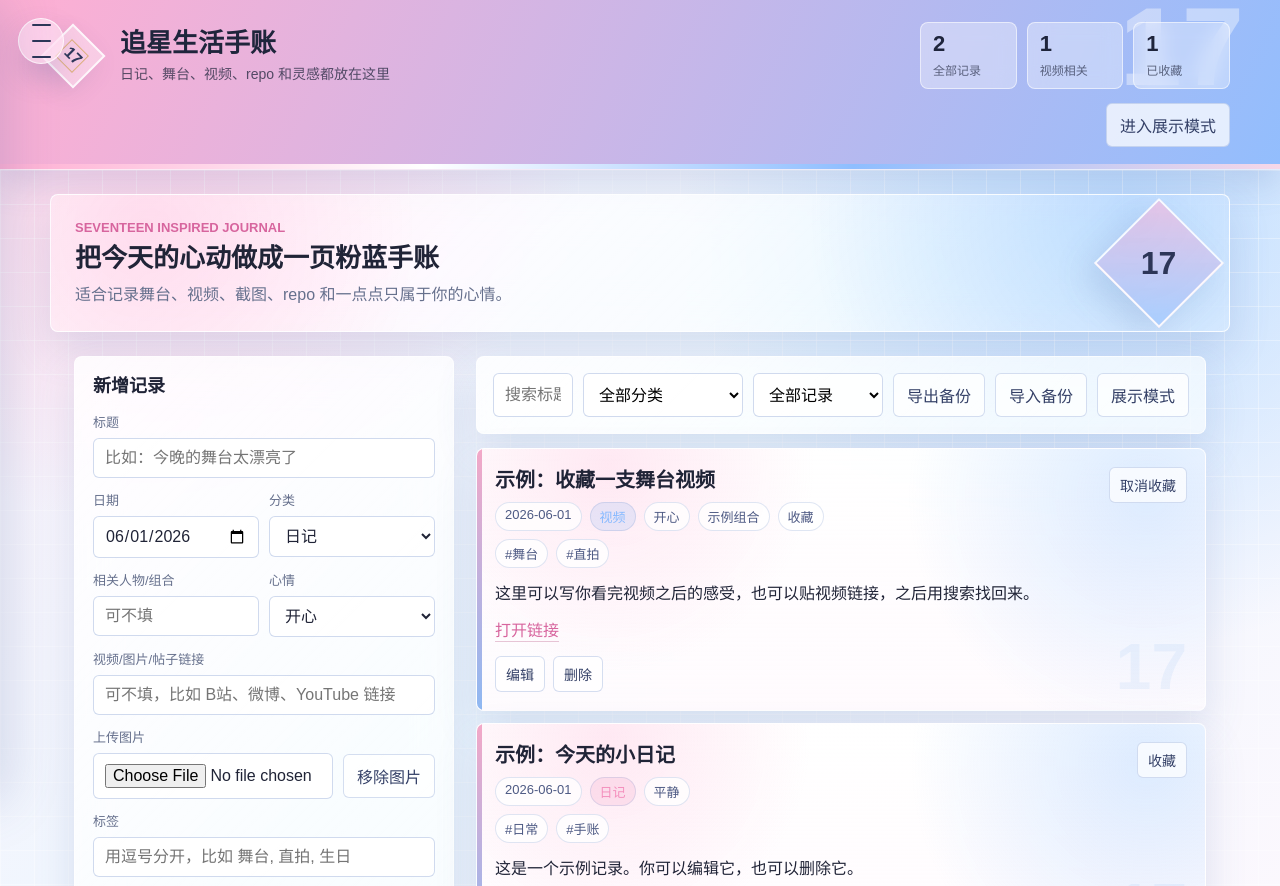
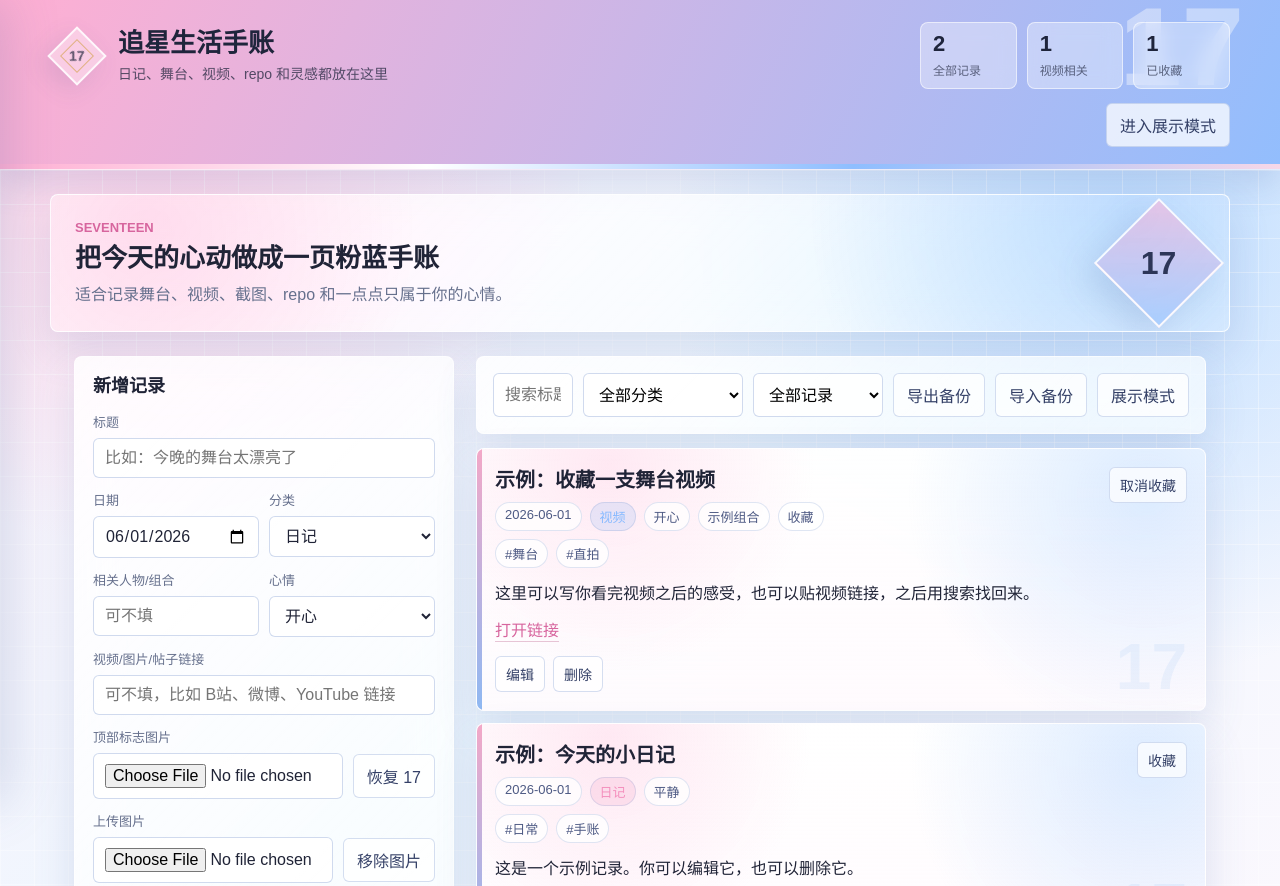
Before and after one commit to annyiachew-cmd/star-life-journal, a plain HTML site: page index.html in a window 1280 px wide. Shown: the top 886 px of the page. Drawn offline with Linux system fonts and the light colour scheme.

Commit message:
Add files via upload

```diff
--- a/index.html
+++ b/index.html
@@ -59,38 +59,6 @@
       background-size: 34px 34px;
     }
 
-    .menu-toggle {
-      position: absolute;
-      z-index: 4;
-      left: 18px;
-      top: 18px;
-      width: 46px;
-      height: 46px;
-      display: grid;
-      place-items: center;
-      border-radius: 50%;
-      background: rgba(255, 255, 255, 0.44);
-      border: 1px solid rgba(255, 255, 255, 0.76);
-      color: #2d3658;
-      box-shadow: 0 14px 30px rgba(74, 99, 159, 0.18);
-      backdrop-filter: blur(18px) saturate(150%);
-    }
-
-    .menu-toggle span,
-    .menu-toggle::before,
-    .menu-toggle::after {
-      content: "";
-      width: 19px;
-      height: 2px;
-      border-radius: 99px;
-      background: currentColor;
-      display: block;
-    }
-
-    .menu-toggle span {
-      margin: 5px 0;
-    }
-
     .drawer-backdrop {
       position: fixed;
       inset: 0;
@@ -271,20 +239,23 @@
 
     .brand {
       position: relative;
-      padding-left: 70px;
+      display: grid;
+      grid-template-columns: 54px 1fr;
+      align-items: center;
+      column-gap: 14px;
+    }
+
+    .brand-text {
       display: flex;
       flex-direction: column;
       gap: 4px;
     }
 
-    .brand::before {
-      content: "17";
-      position: absolute;
-      left: 0;
-      top: 50%;
+    .brand-mark {
       width: 42px;
       height: 42px;
-      transform: translateY(-50%) rotate(45deg);
+      margin-left: 6px;
+      transform: rotate(45deg);
       display: grid;
       place-items: center;
       border: 2px solid rgba(255, 255, 255, 0.82);
@@ -292,18 +263,37 @@
       color: #2d3658;
       font-weight: 700;
       box-shadow: 0 10px 24px rgba(76, 88, 145, 0.14);
-    }
-
-    .brand::after {
+      overflow: hidden;
+      position: relative;
+    }
+
+    .brand-mark::after {
       content: "";
       position: absolute;
-      left: 10px;
-      top: 50%;
       width: 22px;
       height: 22px;
-      transform: translateY(-50%) rotate(45deg);
       border: 1px solid rgba(214, 168, 95, 0.76);
       pointer-events: none;
+    }
+
+    .brand-mark span,
+    .brand-mark img {
+      transform: rotate(-45deg);
+    }
+
+    .brand-mark img {
+      width: 76px;
+      height: 76px;
+      object-fit: cover;
+      display: none;
+    }
+
+    .brand-mark.has-image span {
+      display: none;
+    }
+
+    .brand-mark.has-image img {
+      display: block;
     }
 
     .brand h1 {
@@ -733,6 +723,7 @@
     }
 
     .display-mode .editor,
+    .display-mode .toolbar,
     .display-mode .entry-actions {
       display: none;
     }
@@ -740,15 +731,6 @@
     .display-mode .layout {
       grid-template-columns: 1fr;
       max-width: 1040px;
-    }
-
-    .display-mode .toolbar {
-      grid-template-columns: 1fr 150px 130px auto;
-    }
-
-    .display-mode .toolbar .backup-control,
-    .display-mode .toolbar input[type="file"] {
-      display: none;
     }
 
     .display-mode .entries {
@@ -835,11 +817,16 @@
 
   <div class="app">
     <header class="topbar">
-      <button class="menu-toggle" onclick="openDrawer()" aria-label="打开分类菜单"><span></span></button>
       <div class="topbar-inner">
         <div class="brand">
-          <h1>追星生活手账</h1>
-          <span>日记、舞台、视频、repo 和灵感都放在这里</span>
+          <button class="brand-mark" id="brandMark" onclick="openDrawer()" aria-label="打开分类菜单">
+            <span>17</span>
+            <img id="brandMarkImg" alt="自定义标志图片">
+          </button>
+          <div class="brand-text">
+            <h1>追星生活手账</h1>
+            <span>日记、舞台、视频、repo 和灵感都放在这里</span>
+          </div>
         </div>
 
         <div class="stats">
@@ -864,9 +851,9 @@
 
     <section class="showcase-hero">
       <div class="showcase-copy">
-        <span>SEVENTEEN INSPIRED JOURNAL</span>
-        <h2>把今天的心动做成一页粉蓝手账</h2>
-        <p>适合记录舞台、视频、截图、repo 和一点点只属于你的心情。</p>
+        <span id="quoteSource">SEVENTEEN</span>
+        <h2 id="quoteText">把今天的心动做成一页粉蓝手账</h2>
+        <p id="quoteSubtext">适合记录舞台、视频、截图、repo 和一点点只属于你的心情。</p>
       </div>
       <div class="showcase-mark"><span>17</span></div>
     </section>
@@ -921,6 +908,14 @@
         <div class="field">
           <label for="link">视频/图片/帖子链接</label>
           <input id="link" placeholder="可不填，比如 B站、微博、YouTube 链接">
+        </div>
+
+        <div class="field">
+          <label for="brandImageFile">顶部标志图片</label>
+          <div class="image-tools">
+            <input id="brandImageFile" type="file" accept="image/*" onchange="handleBrandImageUpload(event)">
+            <button class="secondary-btn" type="button" onclick="removeBrandImage()">恢复 17</button>
+          </div>
         </div>
 
         <div class="field">
@@ -979,11 +974,41 @@
 
   <script>
     const storageKey = "starLifeJournalEntries";
+    const brandImageKey = "starLifeJournalBrandImage";
+    const maxUploadSize = 1024 * 1024 * 30;
     let entries = JSON.parse(localStorage.getItem(storageKey) || "[]");
     let editingId = null;
     let currentImageData = "";
     let currentImageTone = null;
     let displayMode = false;
+
+    const quotes = [
+      {
+        member: "SEVENTEEN",
+        text: "把今天的心动做成一页粉蓝手账",
+        subtext: "适合记录舞台、视频、截图、repo 和一点点只属于你的心情。"
+      },
+      {
+        member: "SEVENTEEN",
+        text: "今天也把喜欢认真收藏起来",
+        subtext: "把小片段、小截图、小心情都留在这里。"
+      },
+      {
+        member: "SEVENTEEN",
+        text: "这一刻值得被好好记录",
+        subtext: "舞台、物料、日记和灵感都可以慢慢整理。"
+      },
+      {
+        member: "SEVENTEEN",
+        text: "给喜欢的瞬间留一个漂亮位置",
+        subtext: "打开这一页，就像翻到自己的粉蓝手账。"
+      },
+      {
+        member: "SEVENTEEN",
+        text: "今天的快乐也和 SEVENTEEN 有关",
+        subtext: "把链接、图片和心情放在一起，之后再回来重看。"
+      }
+    ];
 
     const categories = [
       { name: "全部", icon: "ALL", hint: "查看所有记录" },
@@ -1033,6 +1058,8 @@
     }
 
     document.getElementById("date").value = getToday();
+    renderRandomQuote();
+    renderBrandImage();
     renderCategoryMenu();
     renderEntries();
 
@@ -1050,6 +1077,13 @@
 
     function saveEntries() {
       localStorage.setItem(storageKey, JSON.stringify(entries));
+    }
+
+    function renderRandomQuote() {
+      const quote = quotes[Math.floor(Math.random() * quotes.length)];
+      document.getElementById("quoteSource").textContent = quote.member;
+      document.getElementById("quoteText").textContent = quote.text;
+      document.getElementById("quoteSubtext").textContent = quote.subtext;
     }
 
     function getFormData() {
@@ -1319,23 +1353,106 @@
         return;
       }
 
-      if (file.size > 1024 * 1024 * 2) {
-        alert("图片太大了。先选 2MB 以内的图片，备份文件会更稳。");
+      if (file.size > maxUploadSize) {
+        alert("图片太大了。现在最多选择 30MB 以内的图片。");
         event.target.value = "";
         return;
       }
 
-      const reader = new FileReader();
-
-      reader.onload = function() {
-        currentImageData = reader.result;
+      compressImageFile(file, 1800, 0.86).then(function(imageData) {
+        currentImageData = imageData;
         showImagePreview(currentImageData);
-        extractImageTone(currentImageData).then(function(tone) {
+        return extractImageTone(currentImageData).then(function(tone) {
           currentImageTone = tone;
         });
-      };
-
-      reader.readAsDataURL(file);
+      }).catch(function() {
+        alert("图片处理失败，换一张试试。");
+        event.target.value = "";
+      });
+    }
+
+    function handleBrandImageUpload(event) {
+      const file = event.target.files[0];
+
+      if (!file) {
+        return;
+      }
+
+      if (!file.type.startsWith("image/")) {
+        alert("请选择图片文件。");
+        event.target.value = "";
+        return;
+      }
+
+      if (file.size > maxUploadSize) {
+        alert("图片太大了。现在最多选择 30MB 以内的图片。");
+        event.target.value = "";
+        return;
+      }
+
+      compressImageFile(file, 500, 0.88).then(function(imageData) {
+        localStorage.setItem(brandImageKey, imageData);
+        renderBrandImage();
+      }).catch(function() {
+        alert("图片处理失败，换一张试试。");
+        event.target.value = "";
+      });
+    }
+
+    function renderBrandImage() {
+      const imageData = localStorage.getItem(brandImageKey);
+      const mark = document.getElementById("brandMark");
+      const image = document.getElementById("brandMarkImg");
+
+      if (!mark || !image) {
+        return;
+      }
+
+      if (!imageData) {
+        mark.classList.remove("has-image");
+        image.removeAttribute("src");
+        return;
+      }
+
+      image.src = imageData;
+      mark.classList.add("has-image");
+    }
+
+    function removeBrandImage() {
+      localStorage.removeItem(brandImageKey);
+      document.getElementById("brandImageFile").value = "";
+      renderBrandImage();
+    }
+
+    function compressImageFile(file, maxSize, quality) {
+      return new Promise(function(resolve, reject) {
+        const reader = new FileReader();
+
+        reader.onload = function() {
+          const image = new Image();
+
+          image.onload = function() {
+            const ratio = Math.min(1, maxSize / Math.max(image.width, image.height));
+            const width = Math.max(1, Math.round(image.width * ratio));
+            const height = Math.max(1, Math.round(image.height * ratio));
+            const canvas = document.createElement("canvas");
+            canvas.width = width;
+            canvas.height = height;
+
+            const context = canvas.getContext("2d");
+            context.drawImage(image, 0, 0, width, height);
+
+            const type = file.type === "image/png" && file.size < 1024 * 1024 ? "image/png" : "image/jpeg";
+            resolve(canvas.toDataURL(type, quality));
+          };
+
+          image.onerror = reject;
+          image.src = reader.result;
+        };
+
+        reader.onerror = reject;
+        reader.readAsDataURL(file);
+      });
     }
 
     function showImagePreview(imageData) {
--- a/sw.js
+++ b/sw.js
@@ -1,4 +1,4 @@
-const CACHE_NAME = "star-life-journal-v5";
+const CACHE_NAME = "star-life-journal-v8";
 const FILES_TO_CACHE = [
   "./",
   "./index.html",
```
